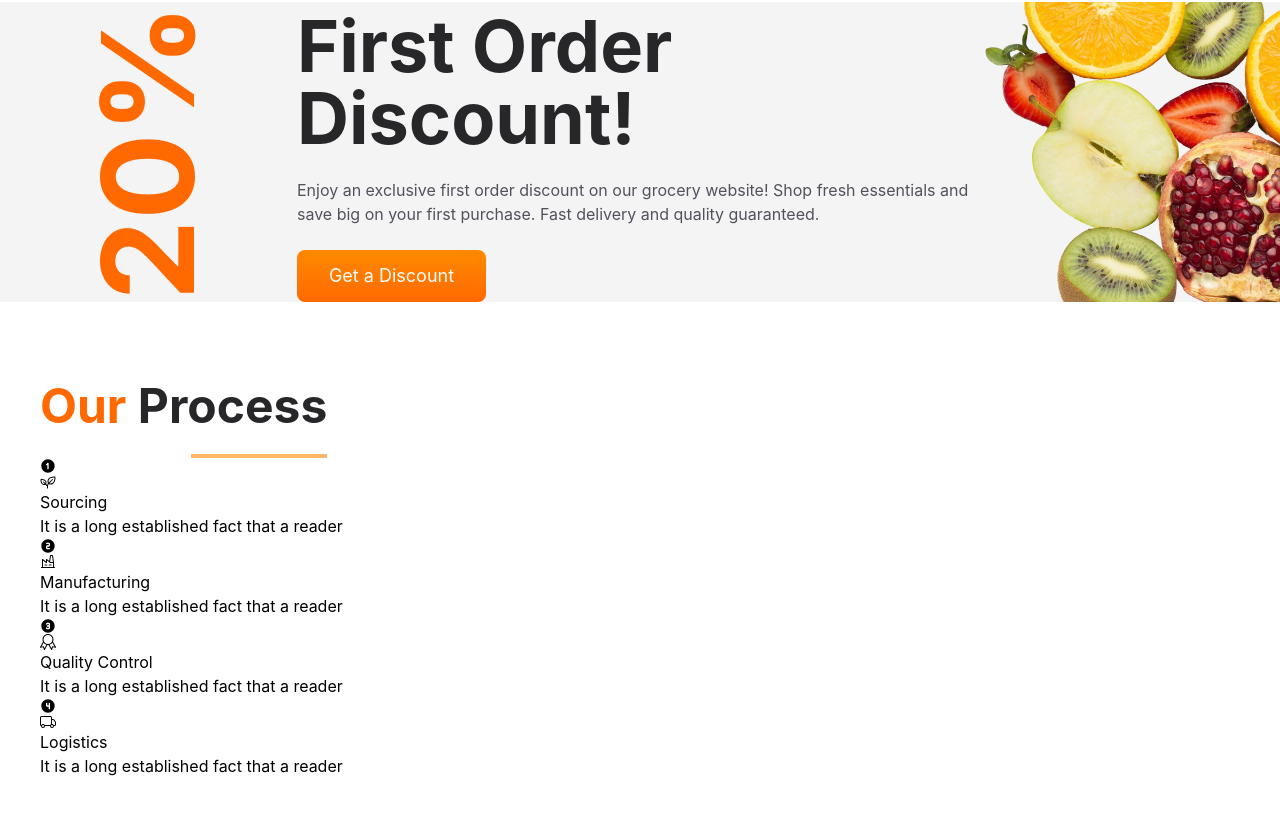
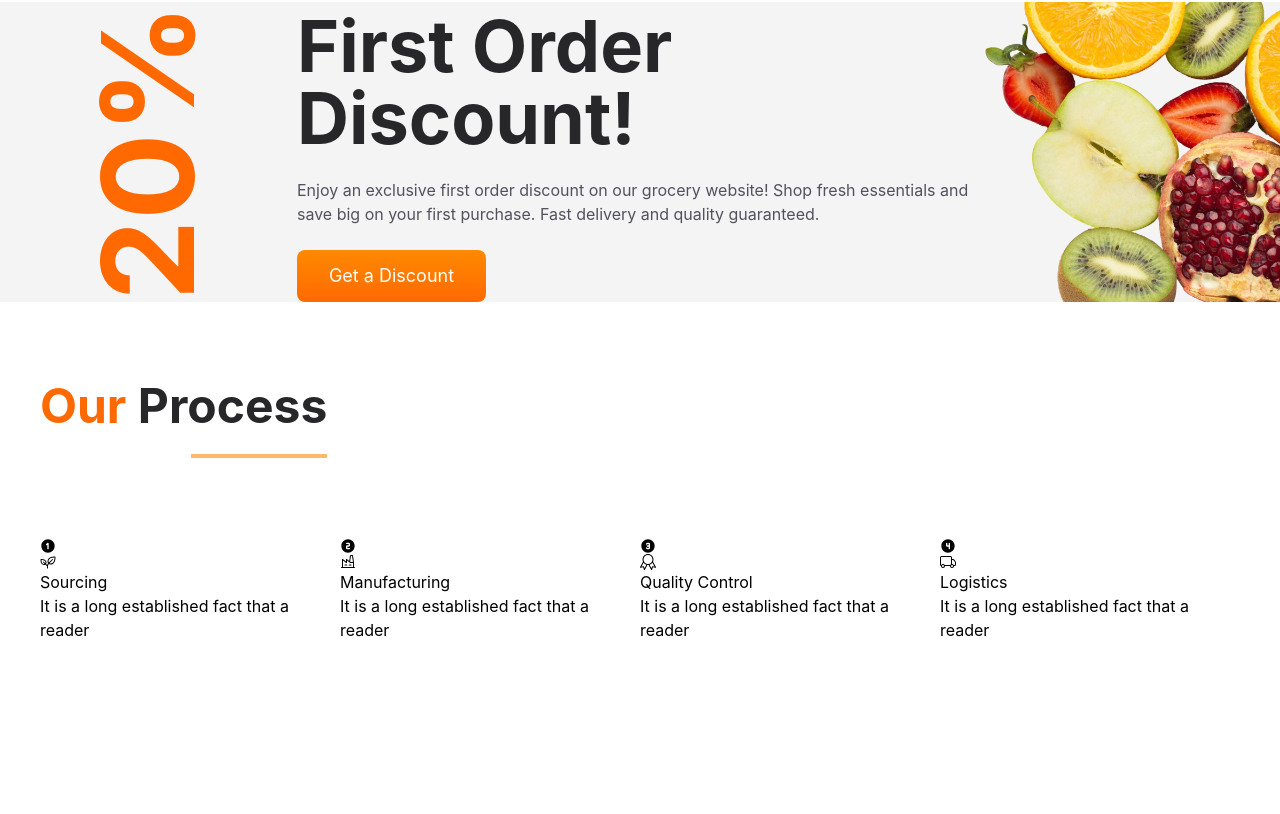
Before and after one commit to thomas2570/Grocify, a React (Vite) app: page / in a window 1280 px wide. Shown: the part 3667-4481 px from the top of the page. After the commit the page ends 4389 px from the top, so only its background shows below. Built offline with nearby package versions, Linux system fonts and the light colour scheme.

Commit message:
change div styling for better layout in Process component

```diff
--- a/src/components/Process/Process.jsx
+++ b/src/components/Process/Process.jsx
@@ -13,7 +13,7 @@ const Process = () => {
         <span>{item.number}</span>
         <div>
 
-          <div>
+          <div >
             <span>{item.icon}</span>
           </div>
 
@@ -34,7 +34,7 @@ const Process = () => {
           <Heading highlight="Our" heading="Process" />
         </div>
 
-        <div>
+        <div className='flex mt-20'>
            {renderSteps}
         </div>
 
```
